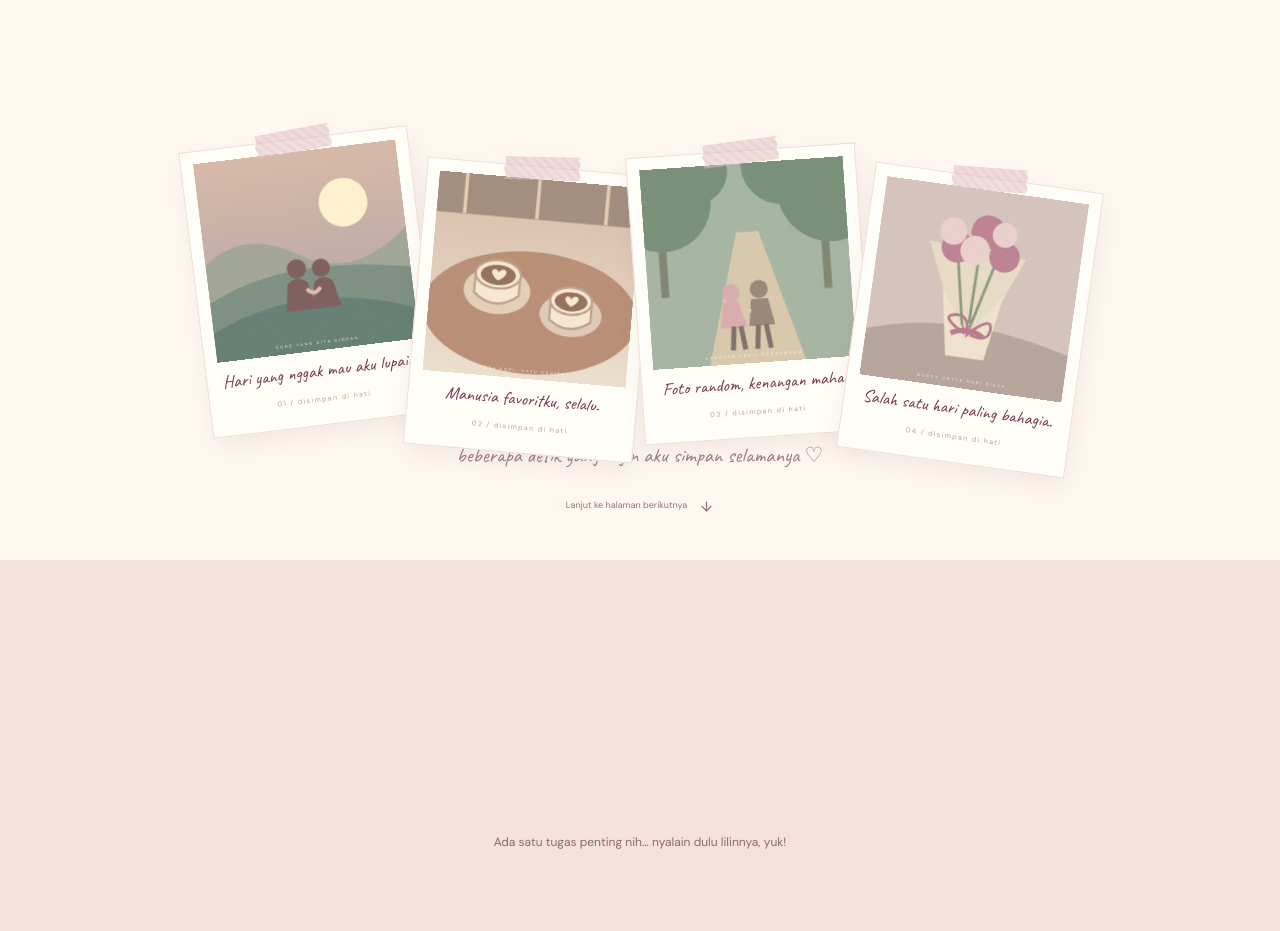
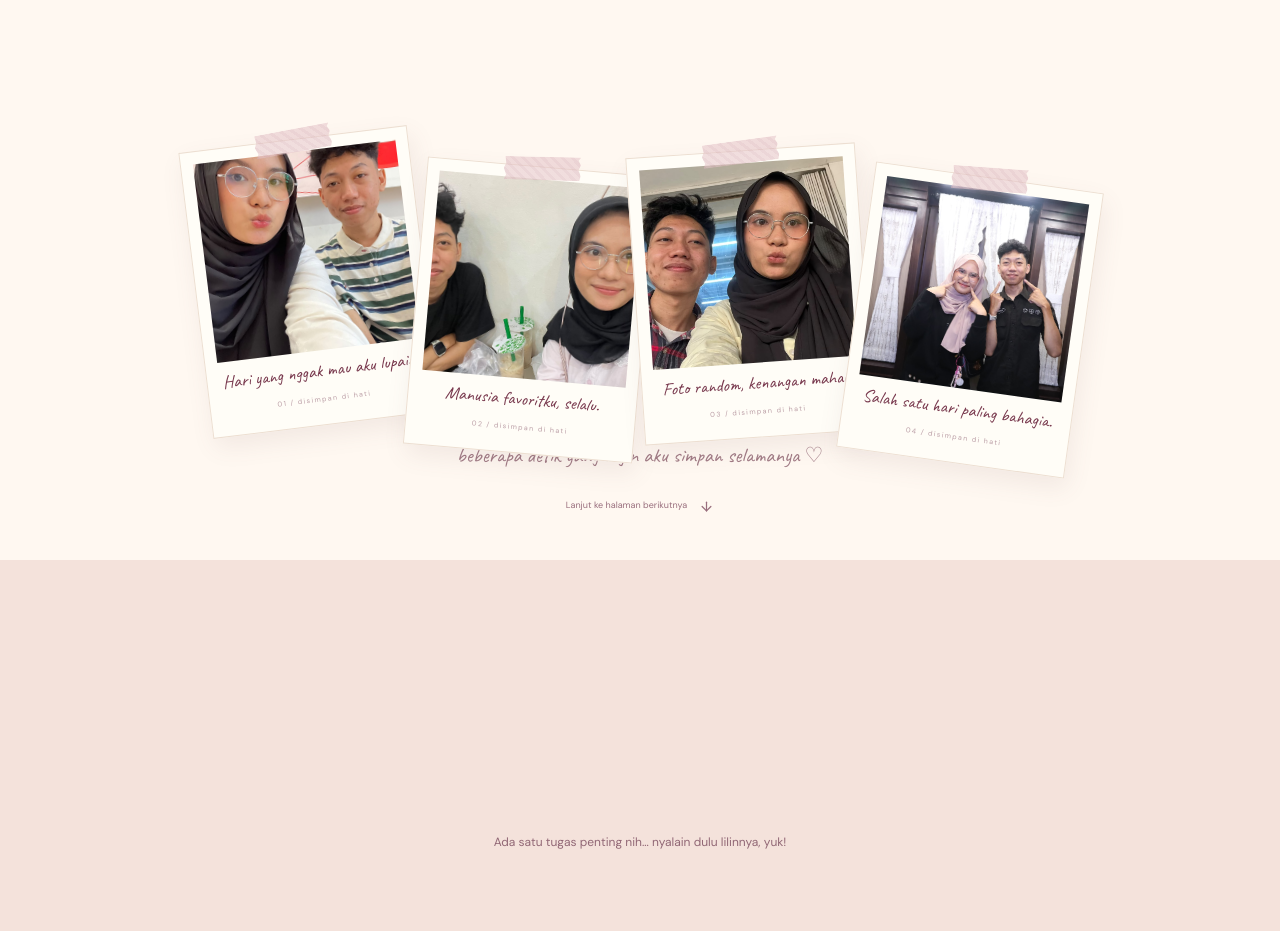
Before and after one commit to avrixx07/hbdgpt1, a React (Vite) app: page / in a window 1280 px wide. Shown: the part 2640-3571 px from the top of the page. Built offline with nearby package versions, Linux system fonts and the light colour scheme.

Commit message:
Use uploaded JPG photos in memory gallery and final gift

```diff
--- a/src/data/birthdayConfig.js
+++ b/src/data/birthdayConfig.js
@@ -10,10 +10,10 @@ export const birthdayConfig = {
   enableMusic: true,
   enableScrollAnimations: true,
   photos: [
-    "/images/memory-1.svg",
-    "/images/memory-2.svg",
-    "/images/memory-3.svg",
-    "/images/memory-4.svg",
+    "/images/1.jpg",
+    "/images/2.jpg",
+    "/images/3.jpg",
+    "/images/4.jpg",
   ],
   captions: [
     "Hari yang nggak mau aku lupain.",
```
Also changed, not shown: 2 other files (tests, documents, lock files or other folders).
